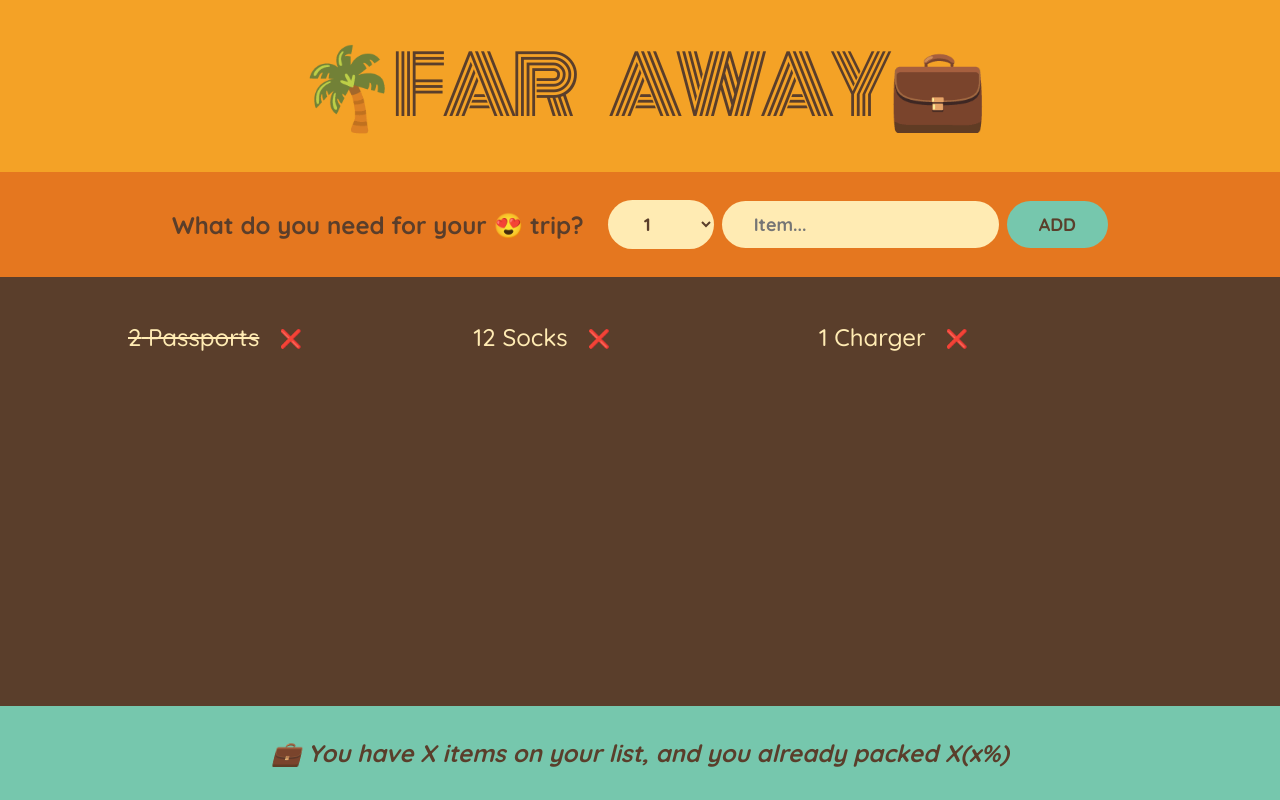
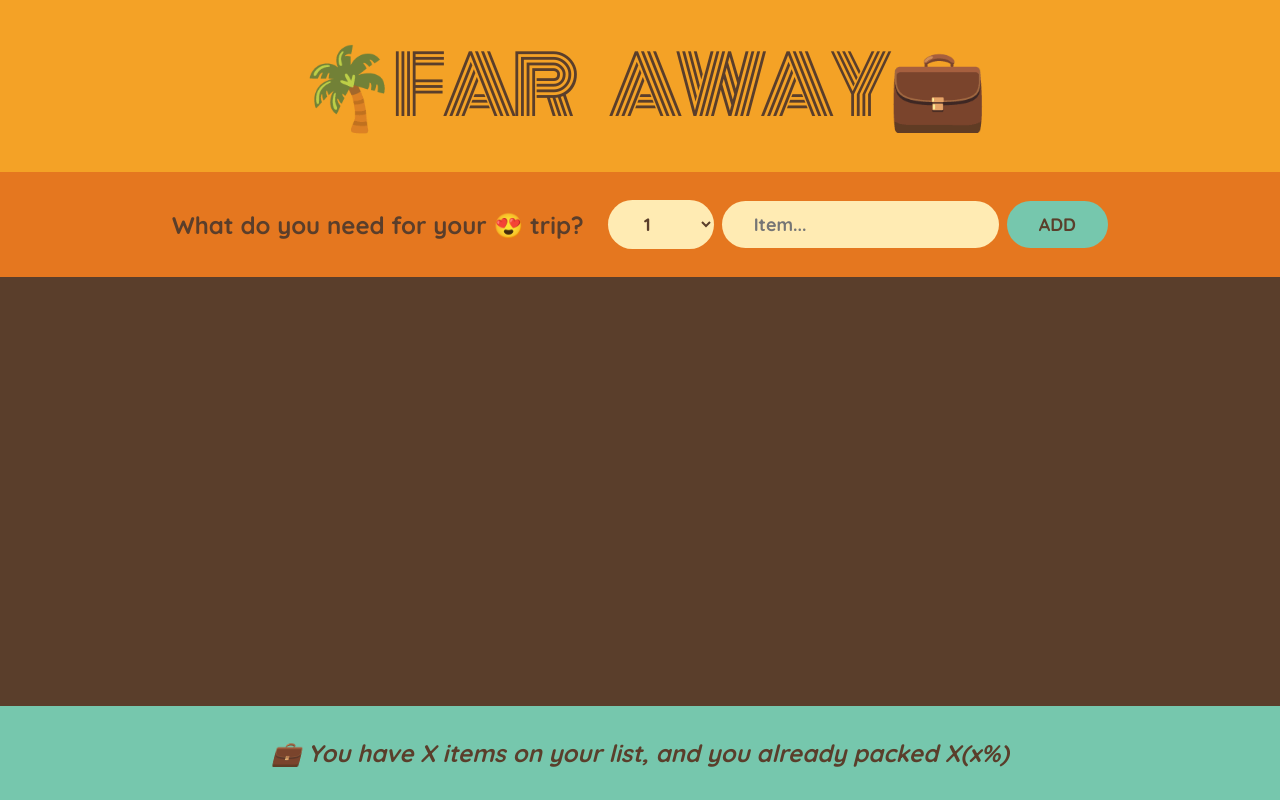
Before and after one commit to ShivaHariniB/travel-list, a React (Create React App) app: page / in a window 1280 px wide. Built offline with nearby package versions, Linux system fonts and the light colour scheme.

Commit message:
Using items via props to packinglist comp for rendering

```diff
--- a/src/App.js
+++ b/src/App.js
@@ -17,7 +17,7 @@ export default function App() {
     <div className="app">
       <Logo />
       <Form onAddItems={handleAddItems} />
-      <PackingList />
+      <PackingList items={items} />
       <Stats />
     </div>
   );
@@ -68,11 +68,11 @@ function Form({ onAddItems }) {
   );
 }
 
-function PackingList() {
+function PackingList({ items }) {
   return (
     <div className="list">
       <ul>
-        {initialItems.map((items) => (
+        {items.map((items) => (
           <Item item={items} />
         ))}
       </ul>
```
